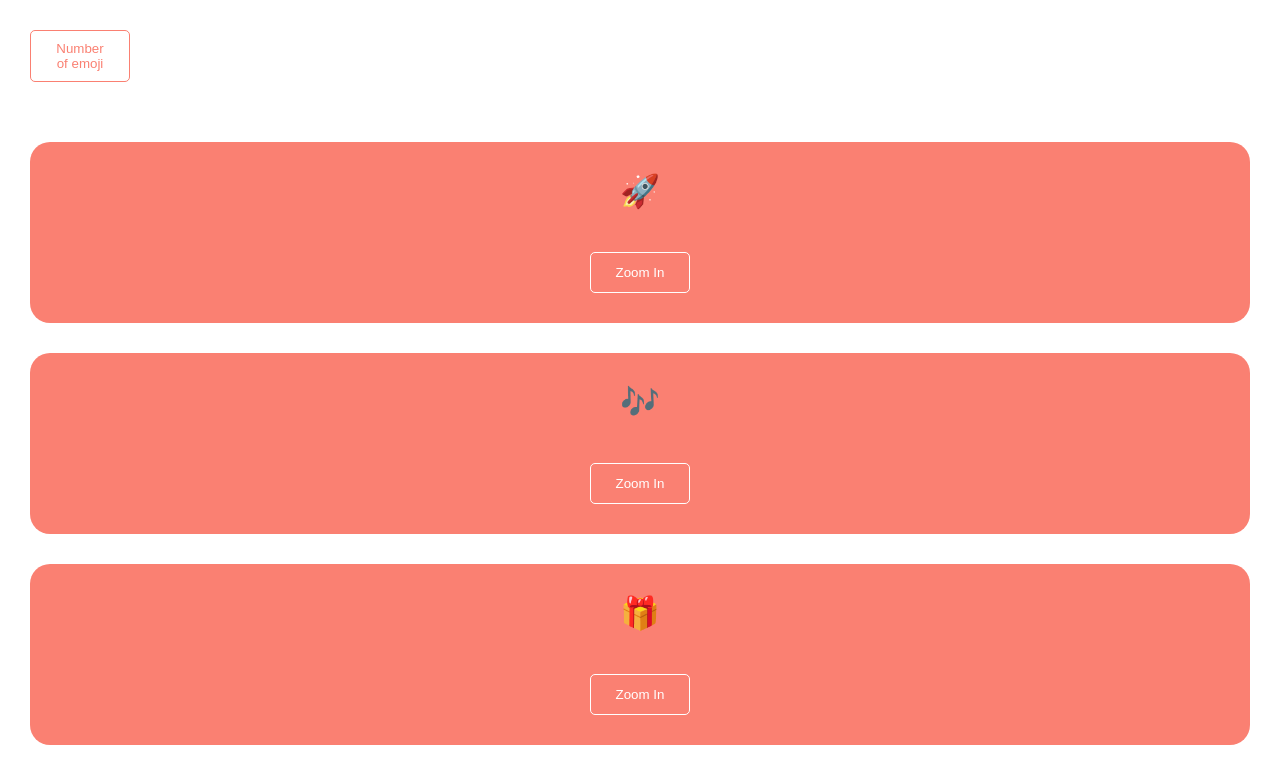
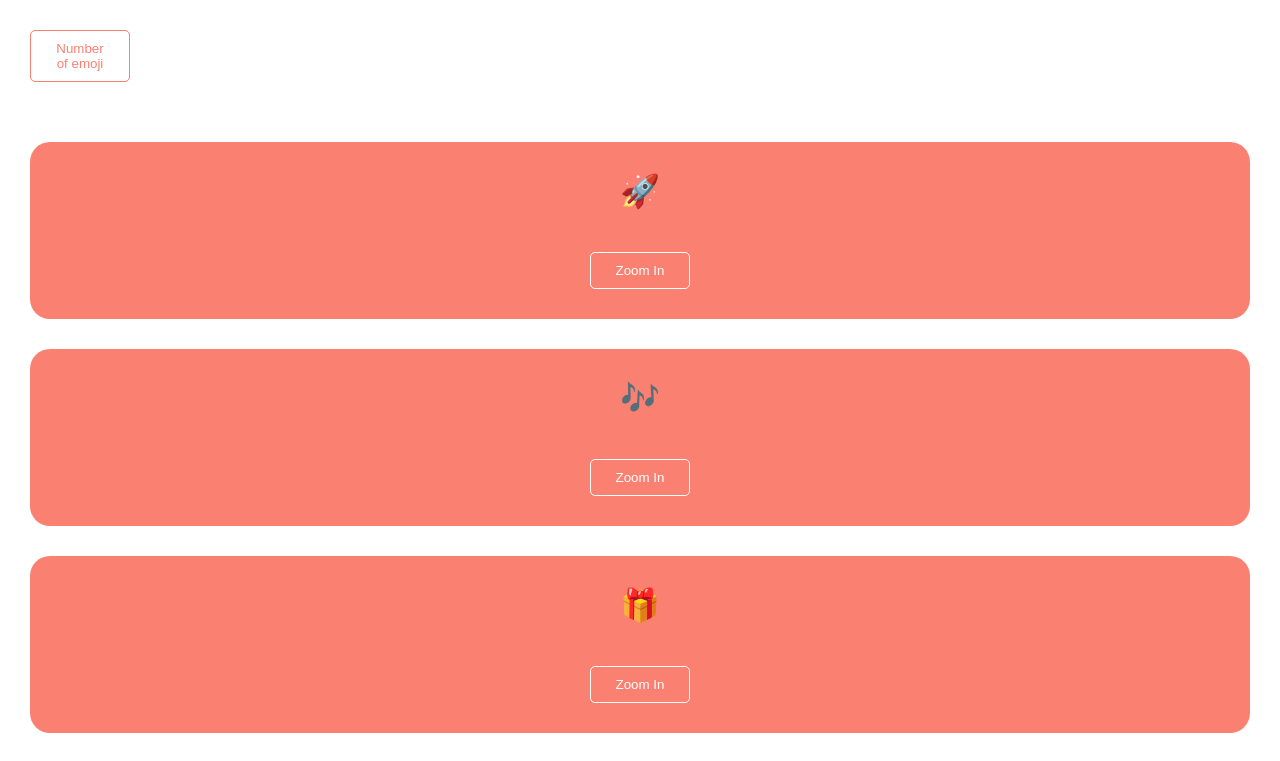
Before and after one commit to RobFyd/react-styling, a React (Vite) app: page / in a window 1280 px wide. Shown: the top 761 px of the page. Built offline with nearby package versions, Linux system fonts and the light colour scheme.

Commit message:
style: refactor StyledButton to accept dynamic colors and margins; update usage in List and Item components

```diff
--- a/src/components/Item/Item.jsx
+++ b/src/components/Item/Item.jsx
@@ -1,5 +1,6 @@
 import { useState } from "react";
 import styled from "styled-components";
+import { StyledButton } from "../styles/StyledButton";
 
 const StyledItem = styled.li`
   background: salmon;
@@ -15,23 +16,7 @@ const StyledEmoji = styled.span`
   transition: transform 0.8s;
   ${({ $zoomed }) => $zoomed && "transform: scale(3)"};
 `;
-//  transform: ${({ $zoomed }) => ($zoomed ? "scale(3)" : "scale(1)")}; // Alternative
-
-const StyledButton = styled.button`
-  background: transparent;
-  border: solid 1px;
-  padding: 12px;
-  border-radius: 5px;
-  cursor: pointer;
-  width: 100px;
-  color: white;
-  transition: background 0.3s, color 0.3s;
-
-  &:hover {
-    color: salmon;
-    background: white;
-  }
-`;
+//  transform: ${({ $zoomed }) => ($zoomed ? "scale(3)" : "scale(1)")}; // Alternative way to write the above line
 
 export function Item({ emoji }) {
   const [zoomed, setZoomed] = useState(false);
--- a/src/components/List/List.jsx
+++ b/src/components/List/List.jsx
@@ -16,6 +16,7 @@ export function List() {
   return (
     <>
       <StyledButton
+        $primary
         $margin={30}
         onClick={() => alert(`Number of emoji: ${emojis.length}`)}
       >
--- a/src/components/styles/StyledButton.jsx
+++ b/src/components/styles/StyledButton.jsx
@@ -2,17 +2,17 @@ import styled from "styled-components";
 
 export const StyledButton = styled.button`
   background: transparent;
-  border: 1px solid salmon;
+  border: 1px solid;
   border-radius: 5px;
   padding: 10px 20px;
   cursor: pointer;
   width: 100px;
-  color: salmon;
+  color: ${({ $primary }) => ($primary ? "salmon" : "white")};
   transition: background 0.3s;
   margin: ${({ $margin }) => $margin + "px"};
 
   &:hover {
-    background: salmon;
-    color: white;
+    color: ${({ $primary }) => ($primary ? "white" : "salmon")};
+    background: ${({ $primary }) => ($primary ? "salmon" : "white")};
   }
 `;
```
